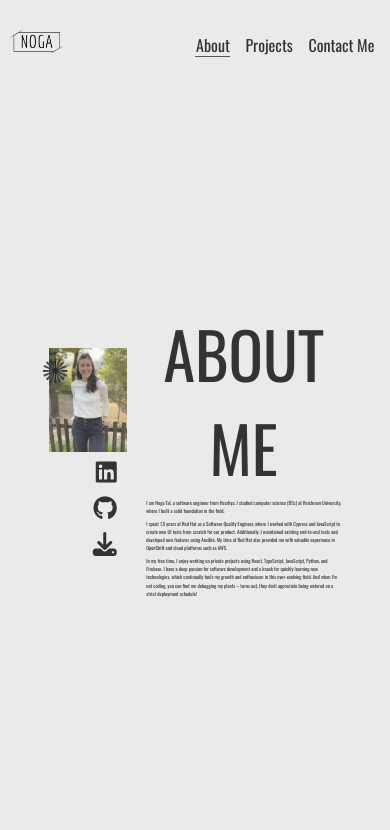
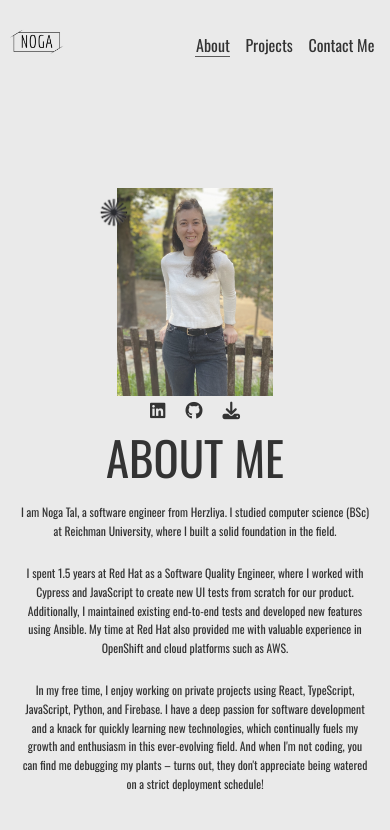
Before and after one commit to NogaTal98/portfolio, a React (Create React App) app: page / in a window 390 px wide. Shown: the top 830 px of the page. Built offline with nearby package versions, Linux system fonts and the light colour scheme.

Commit message:
adjusting about page

```diff
--- a/src/App.css
+++ b/src/App.css
@@ -61,14 +61,14 @@
   flex-direction: column;
   align-items: center;
   justify-content: center;
+
+  overflow-y: auto;
 }
 
 /* About page */
 .about-header {
   text-align: center;
   position: relative;
-  display: flex;
-  flex-direction: row;
   width: 100%;
   font-size: 4em;
   color: #333;
@@ -81,6 +81,8 @@
   align-items: center;
   justify-content: center;
   text-align: left;
+
+  font-size: 1.5vw;
 }
 
 .about-image {
@@ -113,10 +115,14 @@
 
 .about-content p {
   line-height: 1.6;
-  font-size: 1.3vw;
+  font-size: 0.9em;
 }
 
 .social-links {
+  display: flex;
+  flex-direction: row;
+  align-items: right;
+  justify-content: right;
   width: 100%;
   text-align: right;
 }
@@ -282,3 +288,49 @@ input, textarea {
 textarea {
   height: 100px;
 }
+
+
+@media screen and (max-width: 768px) {
+  .about-content {
+    display: flex;
+    flex-direction: column;
+    align-items: center;
+    justify-content: center;
+    text-align: center;
+
+    font-size: 3vw;
+    margin-top: 10vh;
+  }
+
+  .about-text {
+    width: 100vw;
+    display: flex;
+    flex-direction: column;
+    align-items: center;
+    justify-content: center;
+    text-align: center;
+  }
+
+  .about-text p {
+    width: 90%;
+    font-size: 1em;
+  }
+
+  .about-image-and-icons {
+    position: relative;
+    display: flex;
+    flex-direction: column;
+    align-items: right;
+    justify-content: center;
+    margin-right: 0vw;
+    width: 40%;
+  }
+
+  .social-links {
+    display: flex;
+    flex-direction: row;
+    align-items: center;
+    justify-content: center;
+  }
+
+}
--- a/src/pages/About.js
+++ b/src/pages/About.js
@@ -11,9 +11,9 @@ function About() {
           <img src={headlineelement} alt="haeder-image" className="haeder-image" />
           <img src={me} alt="me" className="about-image" />
           <div className="social-links">
-          <a href="https://www.linkedin.com/in/noga-tal-79a634227/" target="_blank"><i className="fab fa-linkedin" title='linkedIn'></i></a>
-          <a href="https://github.com/NogaTal98" target="_blank"><i className="fab fa-github" title='gitHub'></i></a>
-          <a href={cv} target="_blank"><i class="fa-solid fa-download" title='resume'></i></a>
+            <a href="https://www.linkedin.com/in/noga-tal-79a634227/" target="_blank"><i className="fab fa-linkedin" title='linkedIn'></i></a>
+            <a href="https://github.com/NogaTal98" target="_blank"><i className="fab fa-github" title='gitHub'></i></a>
+            <a href={cv} target="_blank"><i className="fa-solid fa-download" title='resume'></i></a>
           </div>
         </div>
         <div className="about-text">
--- a/src/pages/ContactMe.js
+++ b/src/pages/ContactMe.js
@@ -35,7 +35,7 @@ function ContactMe() {
                 Tell me more about this opportunity* <br/>
                 <textarea id="message" name="message" onChange={handelMessageChange} required></textarea>
               </div>
-              <button type="submit" className="social-links mail-icon"> <i class="fa-solid fa-envelope"></i> </button>
+              <button type="submit" className="social-links mail-icon"> <i className="fa-solid fa-envelope"></i> </button>
 
             </form>
           </div>
```
